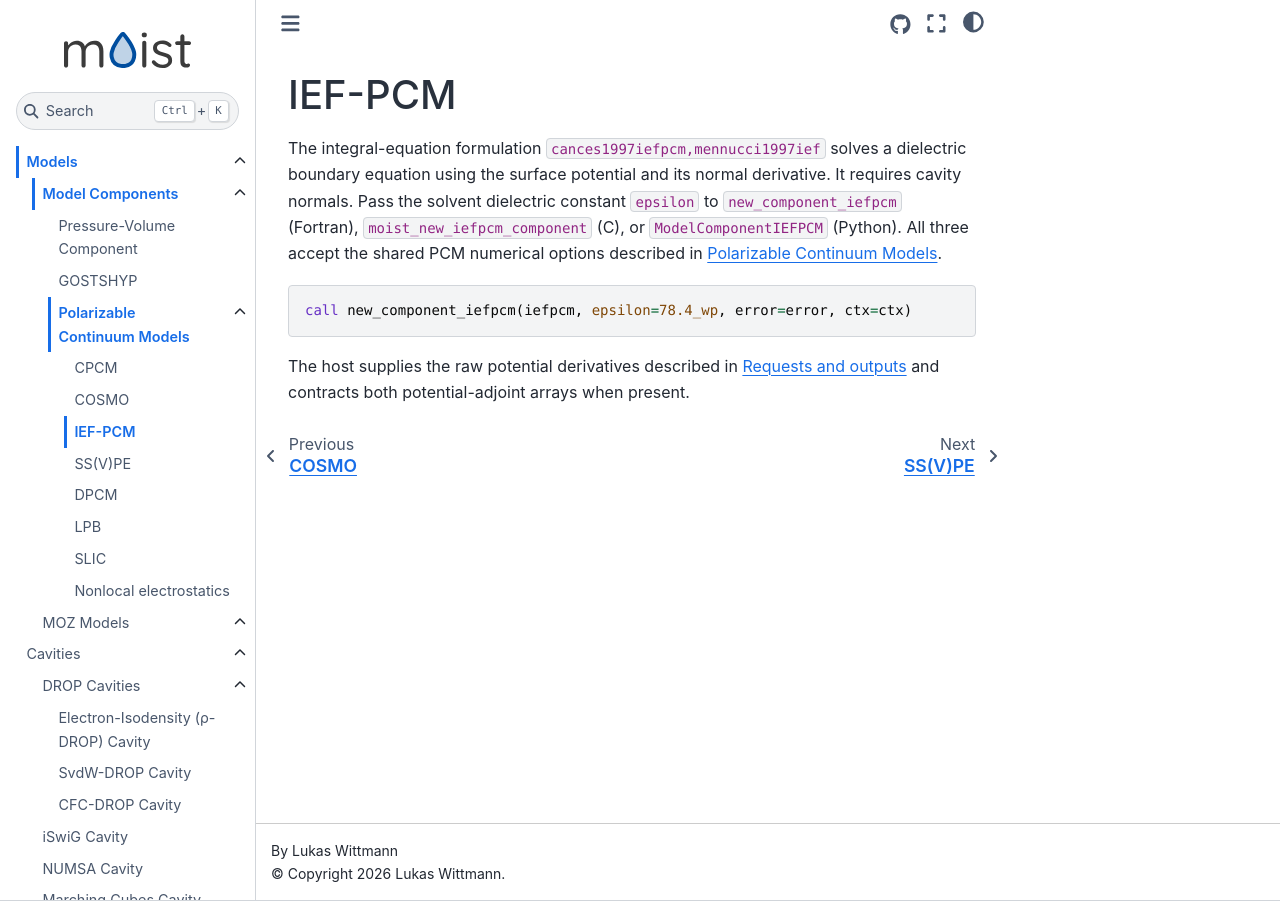
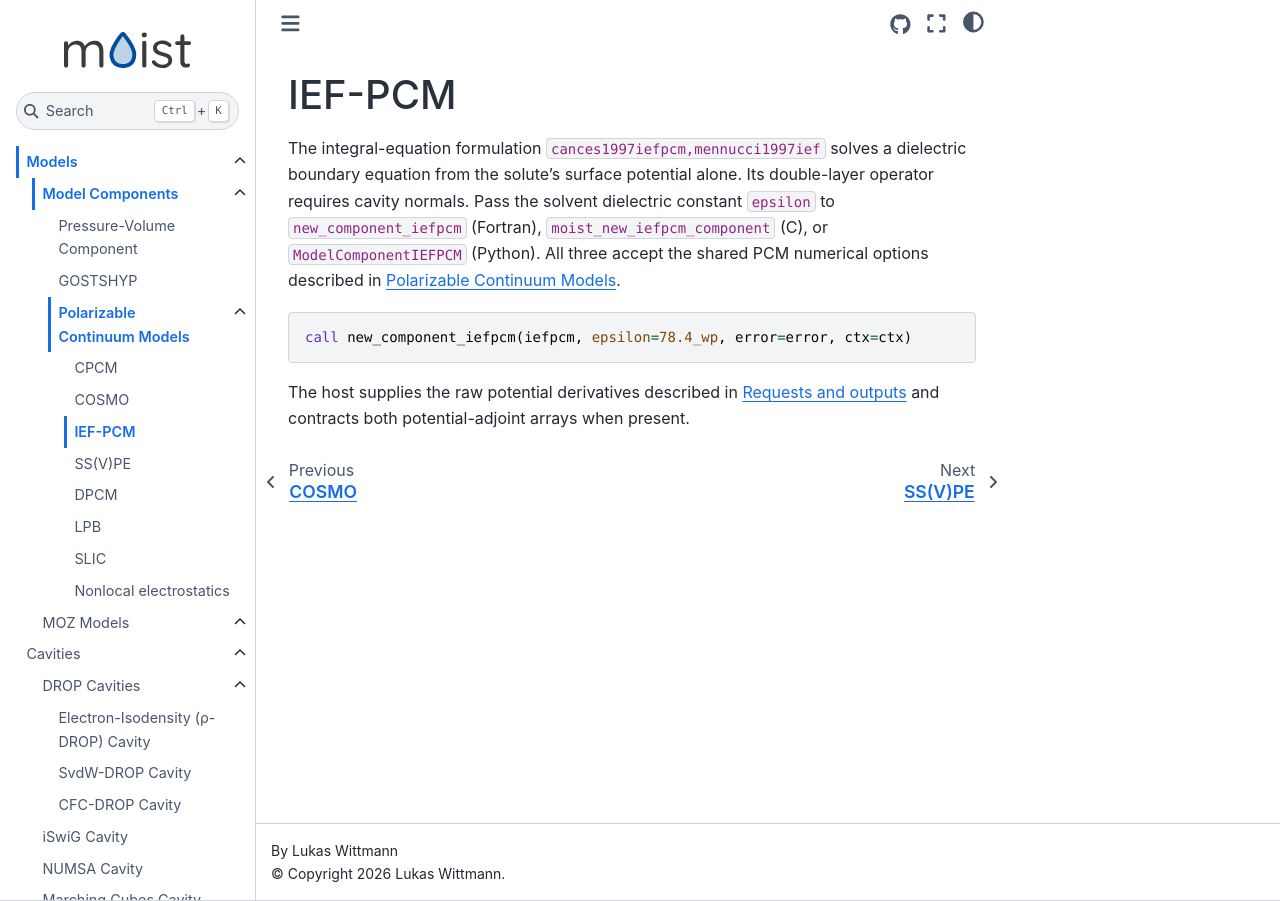
Before and after one commit to lukaswittmann/moist, a Sphinx documentation site: the page built from docs/models/components/pcm/iefpcm.rst, in a window 1280 px wide. Built offline with Sphinx 7.4.7 and the Sphinx Book theme 1.1.4, drawn with Linux system fonts in a browser that asks for light colours; pages that are not in the unit, such as notebooks, are missing from menus; cross-references to code outside the pages are shown as plain code.

Commit message:
Clarified elstat. pot. normal trace

```diff
--- a/docs/models/components/pcm/iefpcm.rst
+++ b/docs/models/components/pcm/iefpcm.rst
@@ -1,8 +1,8 @@
 IEF-PCM
 ========
 
-The integral-equation formulation :cite:p:`cances1997iefpcm,mennucci1997ief` solves a dielectric boundary equation using
-the surface potential and its normal derivative. It requires cavity normals.
+The integral-equation formulation :cite:p:`cances1997iefpcm,mennucci1997ief` solves a dielectric boundary equation from
+the solute's surface potential alone. Its double-layer operator requires cavity normals.
 Pass the solvent dielectric constant ``epsilon`` to
 ``new_component_iefpcm`` (Fortran), ``moist_new_iefpcm_component`` (C), or
 ``ModelComponentIEFPCM`` (Python). All three accept the shared PCM numerical
--- a/docs/models/components/pcm/index.rst
+++ b/docs/models/components/pcm/index.rst
@@ -11,7 +11,8 @@
 The host supplies the raw electrostatic potential and its requested
 derivatives. For models using the normal derivative, MOIST forms
 :math:`v_n=\mathbf n\cdot\nabla\phi` from the same potential used for
-:math:`\phi`, Gaussian or point. The host also contracts the ``potential_adjoint`` response,
+:math:`\phi`, Gaussian or point. With the outward normal :math:`\mathbf n`,
+:math:`v_n` is minus the normal component of the solute's electric field. The host also contracts the ``potential_adjoint`` response,
 including ``w_dphi_dr`` when present. See :doc:`/reference/coupling` for the
 request and response shapes.
 
--- a/docs/models/components/pcm/ssvpe.rst
+++ b/docs/models/components/pcm/ssvpe.rst
@@ -2,8 +2,8 @@
 ========
 
 The surface and simulation of volume polarization equation :cite:p:`chipman2000ssvpe` is a dielectric
-boundary formulation, the symmetrized counterpart of IEF-PCM :cite:p:`lange2011symmetric`, that uses the surface potential and its normal derivative.
-It requires cavity normals. Construct it with ``epsilon`` through
+boundary formulation, the symmetrized counterpart of IEF-PCM :cite:p:`lange2011symmetric`, that uses the solute's surface potential alone.
+Its double-layer operator requires cavity normals. Construct it with ``epsilon`` through
 ``new_component_ssvpe`` (Fortran), ``moist_new_ssvpe_component`` (C), or
 ``ModelComponentSSVPE`` (Python); numerical controls use the shared PCM options.
 
```
Also changed, not shown: 5 other files.
